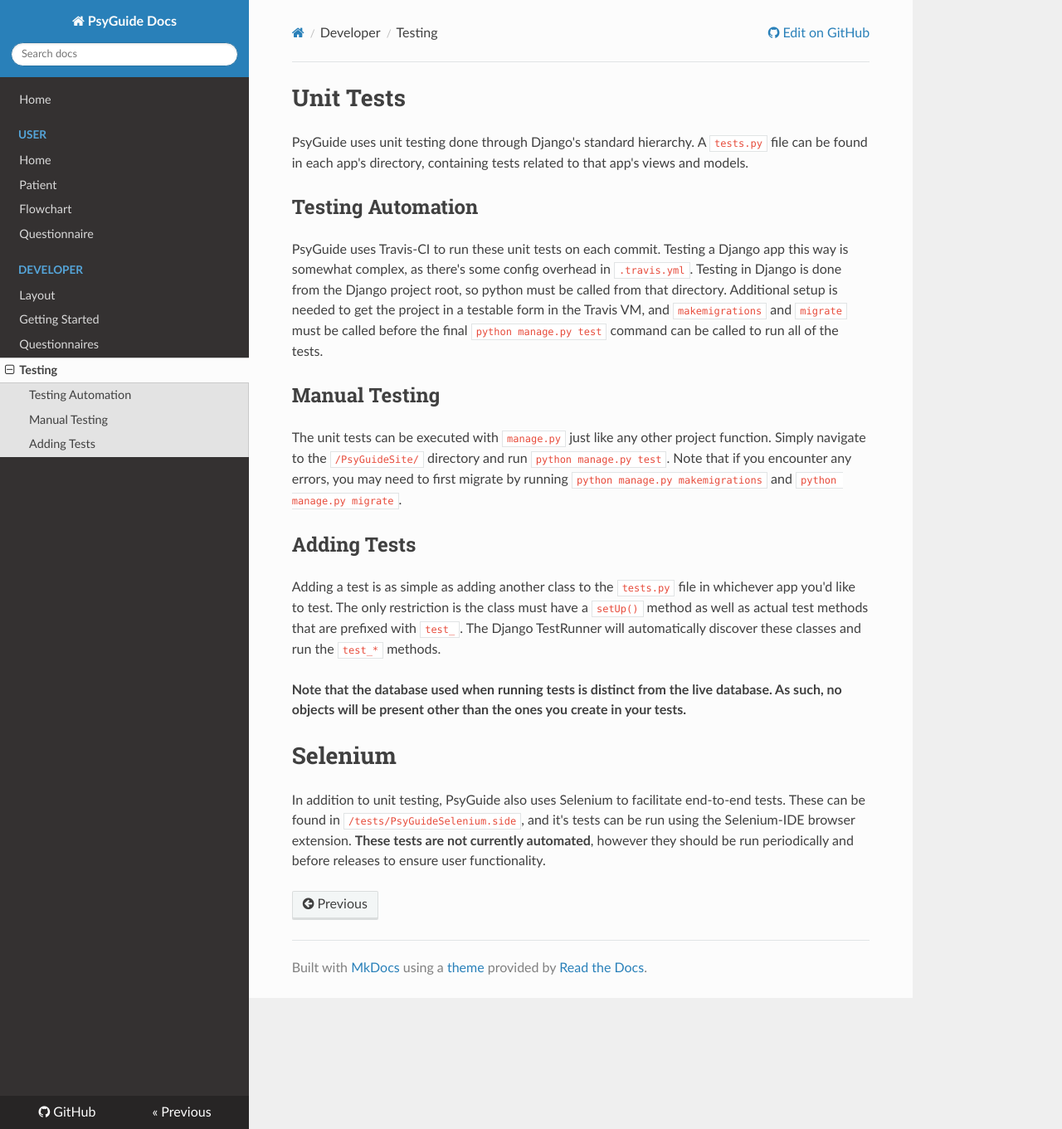
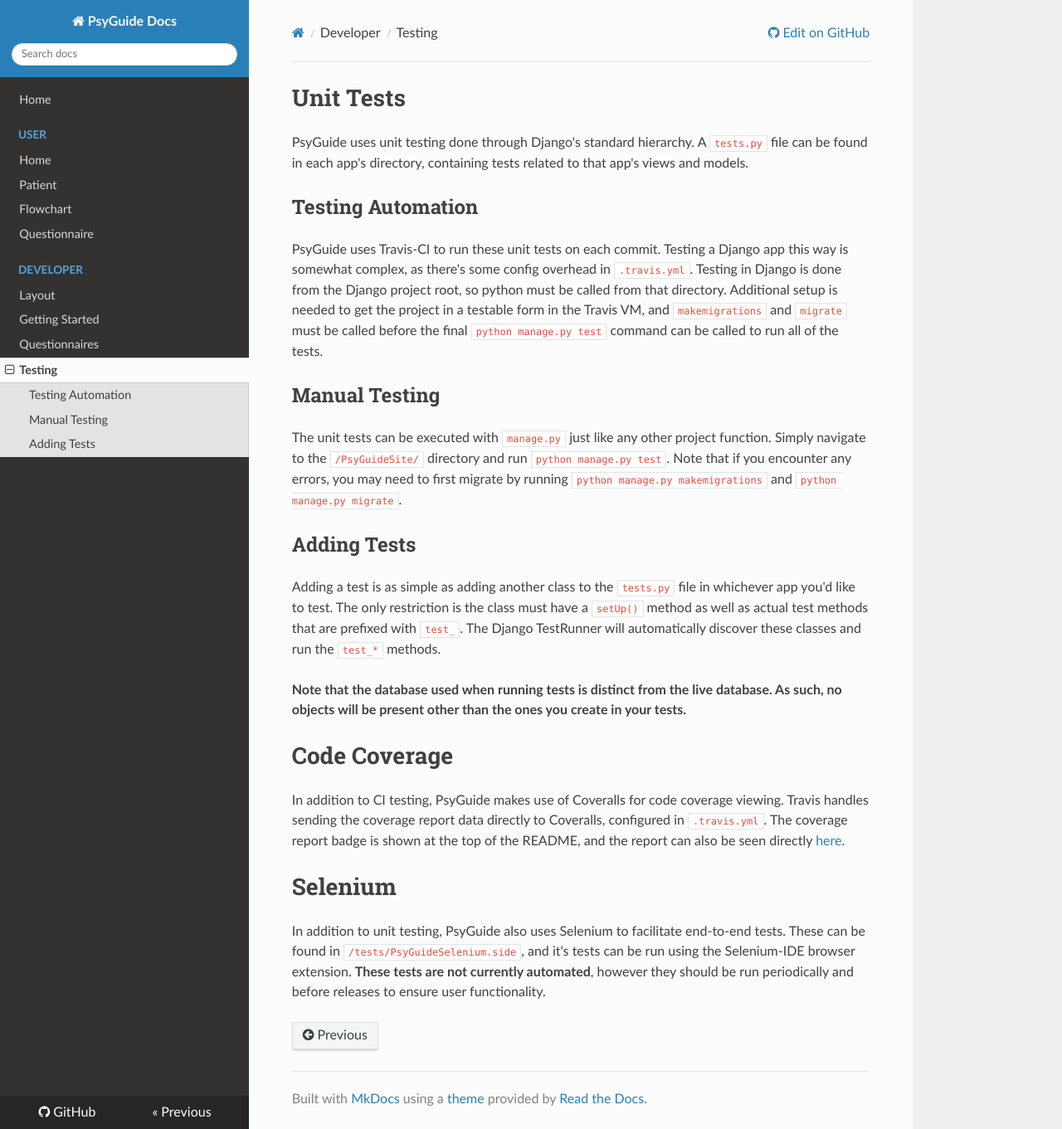
Before and after one commit to ToniaSchlick/PsyGuide, an MkDocs documentation site: the page built from docs/developer/testing.md, in a window 1280 px wide and 1361 px high. Shown: the whole window at 83% size. Built offline with MkDocs 1.6.1, drawn with Linux system fonts in a browser that asks for light colours; nearby versions of some CDN libraries.

Commit message:
Add coverage documentation

```diff
--- a/docs/developer/testing.md
+++ b/docs/developer/testing.md
@@ -16,6 +16,10 @@ Adding a test is as simple as adding another class to the `tests.py` file in whi
 
 **Note that the database used when running tests is distinct from the live database.  As such, no objects will be present other than the ones you create in your tests.**
 
+# Code Coverage
+
+In addition to CI testing, PsyGuide makes use of Coveralls for code coverage viewing.  Travis handles sending the coverage report data directly to Coveralls, configured in `.travis.yml`.  The coverage report badge is shown at the top of the README, and the report can also be seen directly [here](https://coveralls.io/github/friday-the-13th/Front-end).
+
 # Selenium
 
 In addition to unit testing, PsyGuide also uses Selenium to facilitate end-to-end tests.  These can be found in `/tests/PsyGuideSelenium.side`, and it's tests can be run using the Selenium-IDE browser extension.  **These tests are not currently automated**, however they should be run periodically and before releases to ensure user functionality.
```
